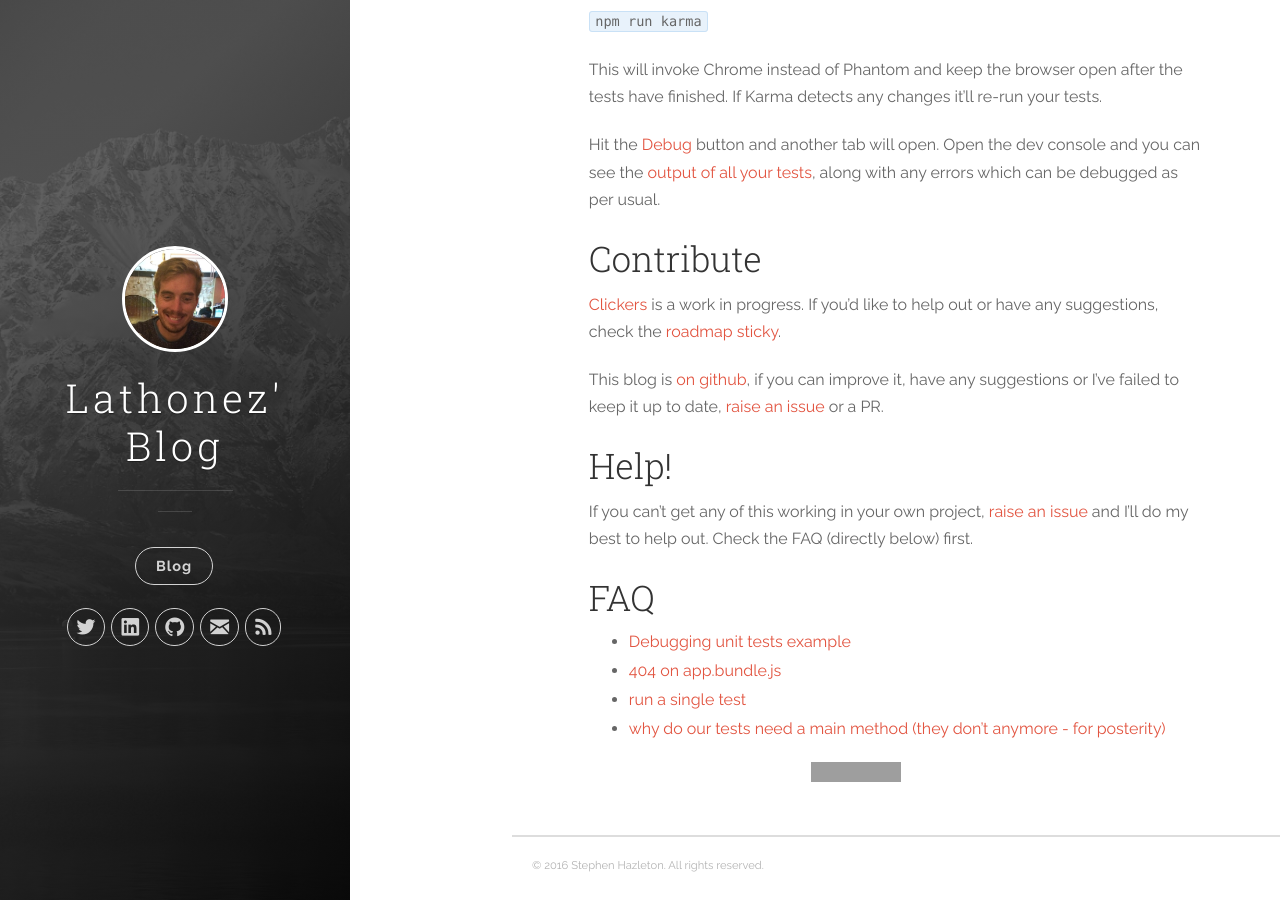
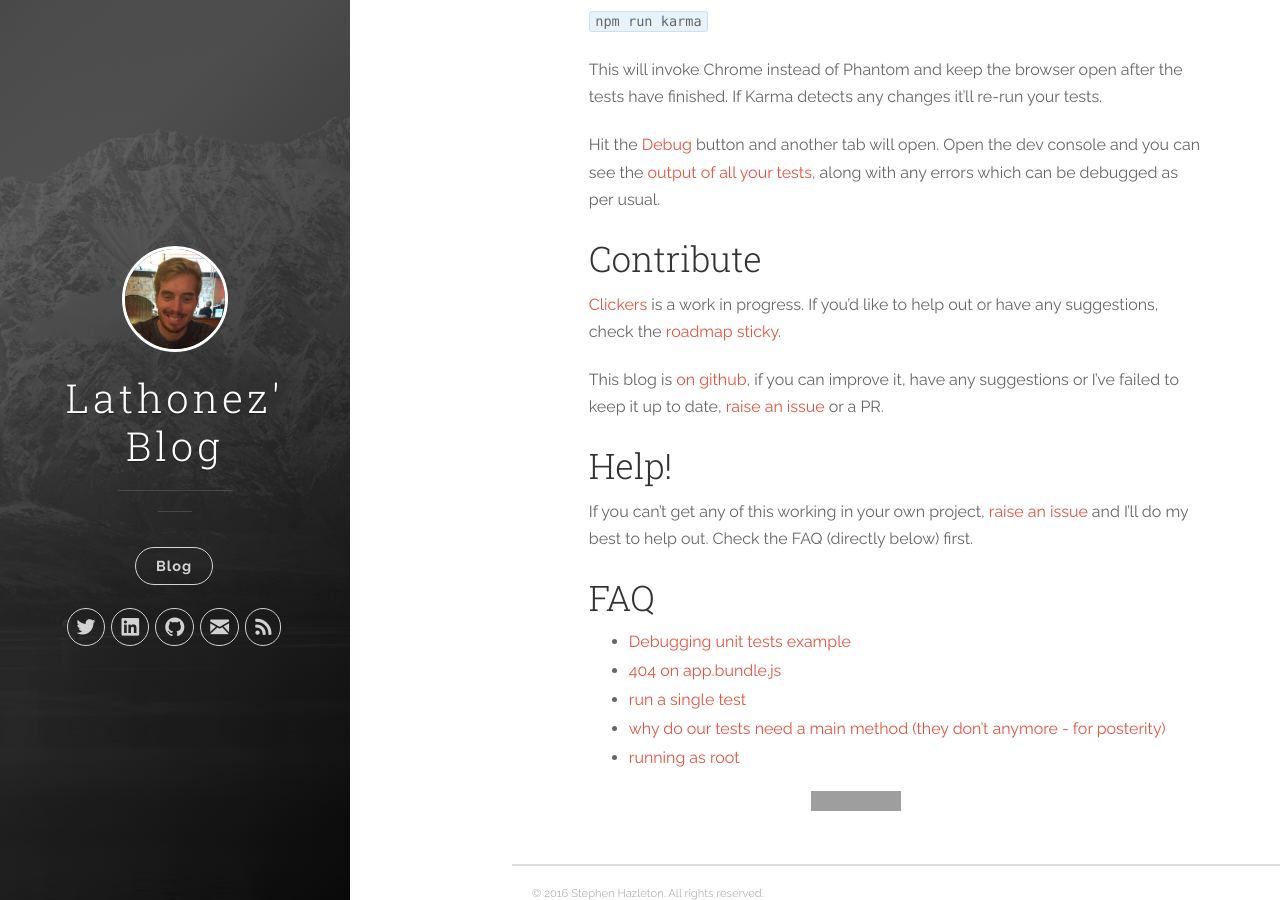
Before and after one commit to lathonez/lathonez.github.io, a Jekyll site: the page built from _posts/2016-02-21-ionic-2-unit-testing.markdown, in a window 1280 px wide and 900 px high, scrolled down 7453 px. Built offline with Jekyll 4.4.1, drawn with Linux system fonts in a browser that asks for light colours; nearby versions of some CDN libraries; grey boxes are pictures that could not be loaded.

Commit message:
root to FAQ

```diff
--- a/_posts/2016-02-21-ionic-2-unit-testing.markdown
+++ b/_posts/2016-02-21-ionic-2-unit-testing.markdown
@@ -302,6 +302,7 @@ FAQ
 * [404 on app.bundle.js][clicker-issue-29]
 * [run a single test][clicker-issue-35]
 * [why do our tests need a main method (they don't anymore - for posterity)][clicker-issue-65]
+* [running as root][clicker-issue-111]
 
 <div align="center"><iframe src="https://ghbtns.com/github-btn.html?user=lathonez&repo=clicker&type=star&count=true" frameborder="0" scrolling="0" width="170px" height="20px"></iframe></div>
 
```
Also changed, not shown: other parts of _posts/2016-02-21-ionic-2-unit-testing.markdown (+1 -0 lines).
